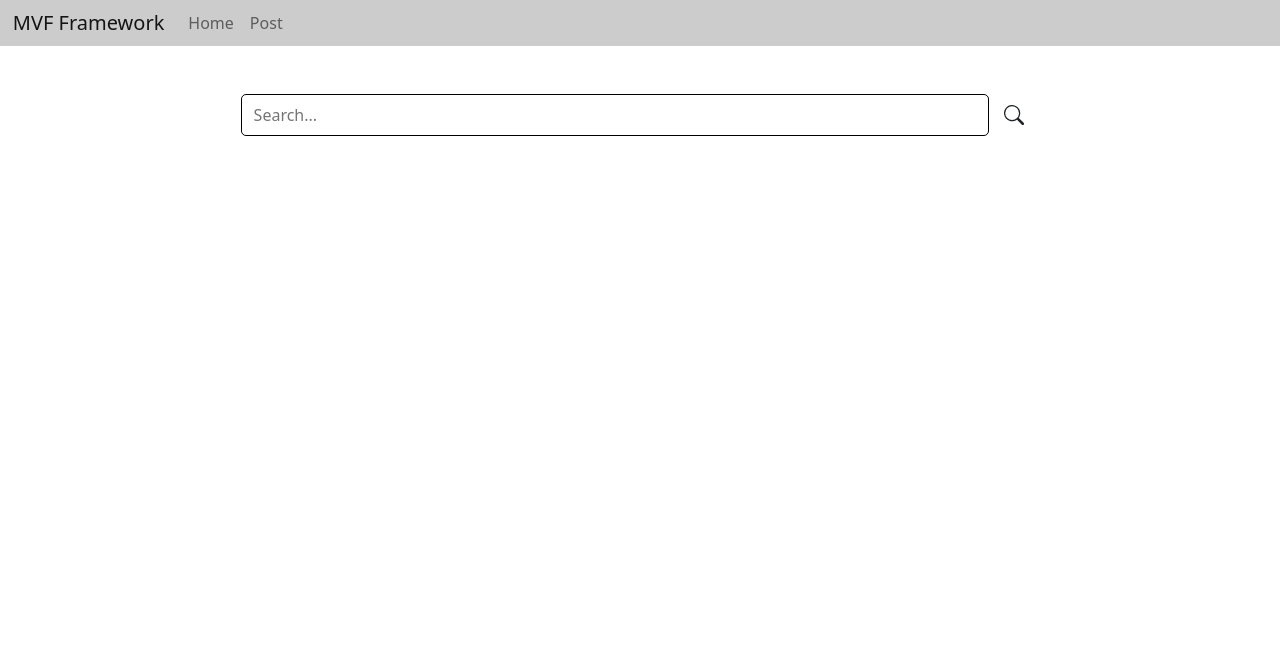
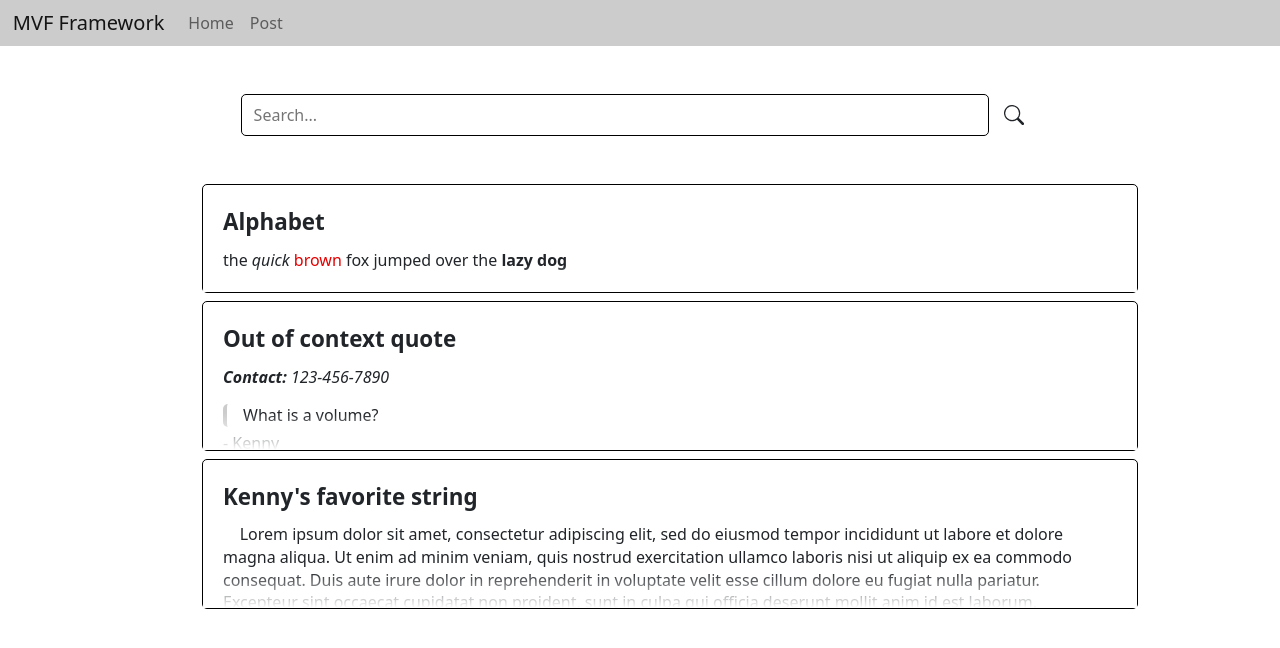
Before and after one commit to patatoes1235/hackillinois2023, a Next.js app in the folder mvf/: page / in a window 1280 px wide. Shown: the top 648 px of the page. Built offline with nearby package versions, Linux system fonts and the light colour scheme.

Commit message:
Add contact info

```diff
--- a/mvf/src/components/post.js
+++ b/mvf/src/components/post.js
@@ -1,7 +1,7 @@
 import {useState} from "react";
 import 'react-quill/dist/quill.snow.css';
 
-const Post = ({title, content}) => {
+const Post = ({title, content, contact}) => {
 	const [showFull, setShowFull] = useState(false);
 
 	return (
@@ -10,6 +10,7 @@ const Post = ({title, content}) => {
 			onClick={() => setShowFull(!showFull)}
 		>
 		    <div className="post-title">{title}</div>
+			{contact && <div className="post-subtitle"><b>Contact:</b> {contact}</div>}
 			<div className="post-content ql-editor" dangerouslySetInnerHTML={{__html: content}}></div>
 		</div>
 	);
--- a/mvf/src/components/postlist.js
+++ b/mvf/src/components/postlist.js
@@ -3,7 +3,7 @@ import Post from "./post";
 const Postlist = ({results}) => {
 	return (
 		<div className="post-list container-fluid w-75 mt-5">
-			{results.map(({title, content}, idx) => (<Post title={title} content={content} key={idx}/>))}
+			{results.map(({title, content, contact}, idx) => (<Post title={title} content={content} contact={contact} key={idx}/>))}
 		</div>
 	);
 }
--- a/mvf/src/components/searchbar.js
+++ b/mvf/src/components/searchbar.js
@@ -6,26 +6,12 @@ const SearchBar = ({setResults}) => {
 	const [keywords, setKeywords] = useState("");
 
 	const search = async () => {
-		//todo replace "keywords" with response, as array of objects
-		//w/ keys title, content (do not need to remove excess keys)
-		//
-		//see example below
-		console.log("SEARCH CALLED \n\n\n", keywords)
 		let response = await axios.get('/api/search', {
 			params: {
 			keyword: keywords,
 			getAll: false
 		}});
 		console.log(response.data);
-
-		const test = [{
-			title: "Hurray",
-			content: `Search for "${keywords}" successful`,
-			excessKeys: "Don't care"
-		}, {
-			title: "This is another post",
-			content: "yayayayayay"
-		}];
 
 		setResults(response.data);
 	}
--- a/mvf/src/components/textbox.js
+++ b/mvf/src/components/textbox.js
@@ -43,6 +43,7 @@ const ReactQuill = dynamic(
 
 const Textbox = () => {
 	const [title, setTitle] = useState('');
+	const [contact, setContact] = useState('');
 	const [content, setContent] = useState('');
 	const quill = useRef();
 
@@ -64,11 +65,12 @@ const Textbox = () => {
 
 	const post = () => {
 		axios.post('/api/search', {
-			title, content
+			title, content, contact
 		}).then((res) => {
 			console.log(res);
 			setTitle("");
 			setContent("");
+			setContact("");
 		}).catch((err) => {
 			console.log(err);
 		});
@@ -114,6 +116,13 @@ const Textbox = () => {
 					forwardedRef={quill}
 				/>
 				<div className="col w-100">
+					<input
+						className="h-100 float-right"
+						type="text"
+						placeholder="Add your contact info"
+						value={contact}
+						onChange={(ev) => setContant(ev.target.value)}
+					/>
 					<Button className="float-right mx-2 post" style={{float: "right"}} onClick={post}>Post</Button>
 					<Button className="float-right mx-2 cancel" style={{float: "right"}} onClick={cancel}>Cancel</Button>
 				</div>
--- a/mvf/src/pages/index.js
+++ b/mvf/src/pages/index.js
@@ -5,16 +5,17 @@ import Postlist from "@/components/postlist";
 
 function Home() {
 	const [results, setResults] = useState([
-		// {
-		// 	title: "Alphabet",
-		// 	content: "<p>the <em>quick</em> <span style=\"color: rgb(230, 0, 0);\">brown </span>fox jumped over the <strong>lazy dog</strong></p>"
-		// }, {
-		// 	title: "Out of context quote",
-		// 	content: "<blockquote>What is a volume?</blockquote><p>- Kenny</p>"
-		// }, {
-		// 	title: "Kenny's favorite string",
-		// 	content: "\tLorem ipsum dolor sit amet, consectetur adipiscing elit, sed do eiusmod tempor incididunt ut labore et dolore magna aliqua. Ut enim ad minim veniam, quis nostrud exercitation ullamco laboris nisi ut aliquip ex ea commodo consequat. Duis aute irure dolor in reprehenderit in voluptate velit esse cillum dolore eu fugiat nulla pariatur. Excepteur sint occaecat cupidatat non proident, sunt in culpa qui officia deserunt mollit anim id est laborum.<br/>\tLorem ipsum dolor sit amet, consectetur adipiscing elit, sed do eiusmod tempor incididunt ut labore et dolore magna aliqua. Ut enim ad minim veniam, quis nostrud exercitation ullamco laboris nisi ut aliquip ex ea commodo consequat. Duis aute irure dolor in reprehenderit in voluptate velit esse cillum dolore eu fugiat nulla pariatur. Excepteur sint occaecat cupidatat non proident, sunt in culpa qui officia deserunt mollit anim id est laborum."
-		// },
+		 {
+		 	title: "Alphabet",
+		 	content: "<p>the <em>quick</em> <span style=\"color: rgb(230, 0, 0);\">brown </span>fox jumped over the <strong>lazy dog</strong></p>"
+		 }, {
+		 	title: "Out of context quote",
+			contact: "123-456-7890",
+		 	content: "<blockquote>What is a volume?</blockquote><p>- Kenny</p>"
+		 }, {
+		 	title: "Kenny's favorite string",
+		 	content: "\tLorem ipsum dolor sit amet, consectetur adipiscing elit, sed do eiusmod tempor incididunt ut labore et dolore magna aliqua. Ut enim ad minim veniam, quis nostrud exercitation ullamco laboris nisi ut aliquip ex ea commodo consequat. Duis aute irure dolor in reprehenderit in voluptate velit esse cillum dolore eu fugiat nulla pariatur. Excepteur sint occaecat cupidatat non proident, sunt in culpa qui officia deserunt mollit anim id est laborum.<br/>\tLorem ipsum dolor sit amet, consectetur adipiscing elit, sed do eiusmod tempor incididunt ut labore et dolore magna aliqua. Ut enim ad minim veniam, quis nostrud exercitation ullamco laboris nisi ut aliquip ex ea commodo consequat. Duis aute irure dolor in reprehenderit in voluptate velit esse cillum dolore eu fugiat nulla pariatur. Excepteur sint occaecat cupidatat non proident, sunt in culpa qui officia deserunt mollit anim id est laborum."
+		 },
 	]);
 
 	return (
--- a/mvf/src/styles/styles.css
+++ b/mvf/src/styles/styles.css
@@ -26,6 +26,10 @@ body * {
 .post-title {
     font-weight: bold;
     font-size: 1.4em;
+    padding-bottom: 10px;
+}
+.post-subtitle {
+    font-style: italic;
     padding-bottom: 10px;
 }
 .post-content.ql-editor {
```
